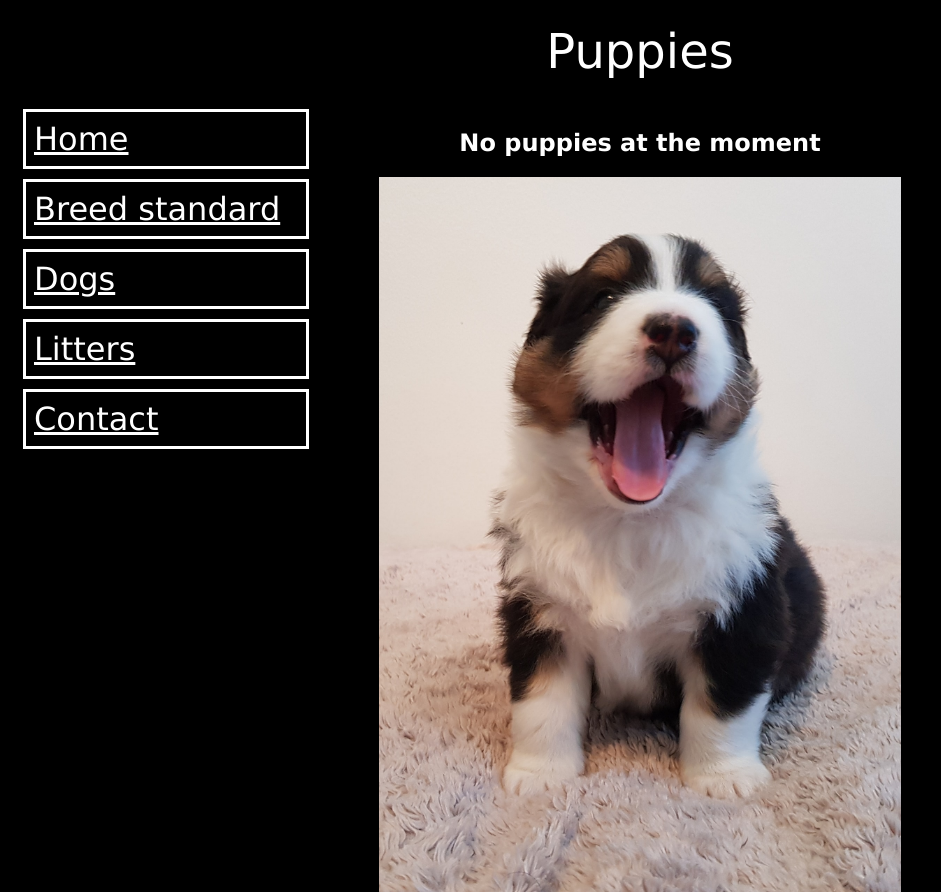
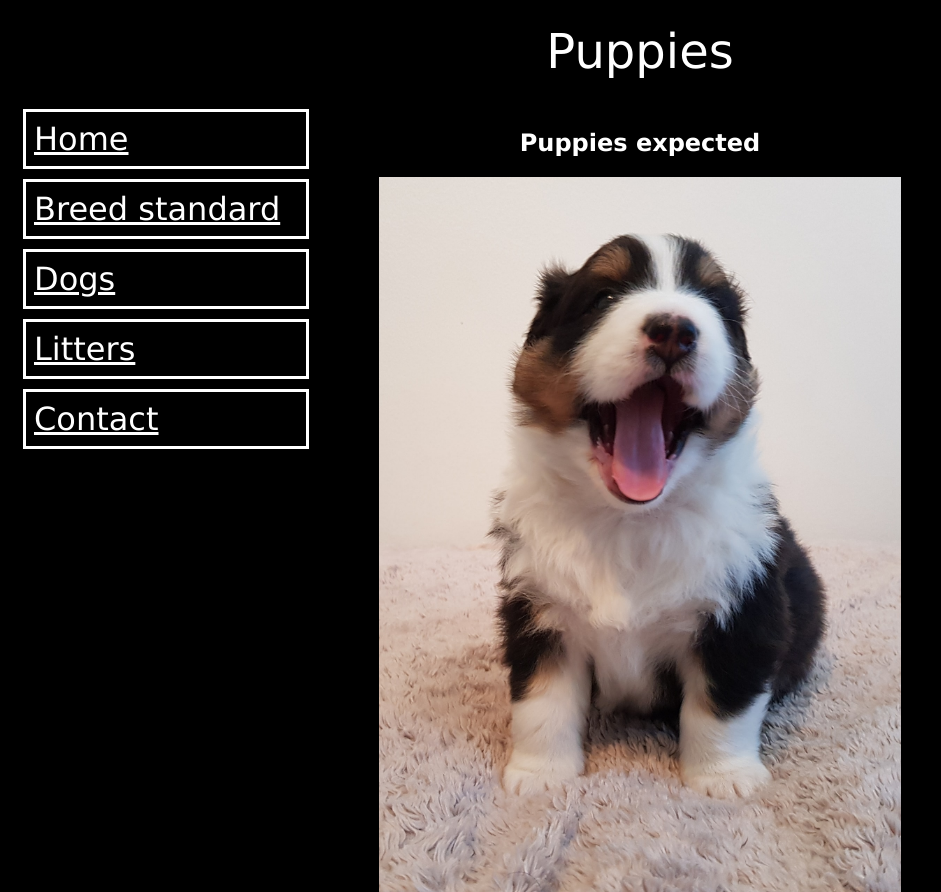
Before and after one commit to pasim2/frostlakesaussies, a plain HTML site: page puppies.html in a window 1280 px wide. Shown: the top 892 px of the page, without its empty margins (0-941 px from the left). Drawn offline with Linux system fonts and the light colour scheme.

Commit message:
Update puppies.html

```diff
--- a/puppies.html
+++ b/puppies.html
@@ -43,7 +43,7 @@
             </ul>
         </nav>
         <section class="col-6">
-            <h2>No puppies at the moment</h2>
+            <h2>Puppies expected</h2>
             <figure>
                 <!--<img src="puppy.jpg" alt="Puppy dog" />-->
                 <img src="puppy.jpg" alt="Black dog and black and gar dog on a frozen lake" />
```
